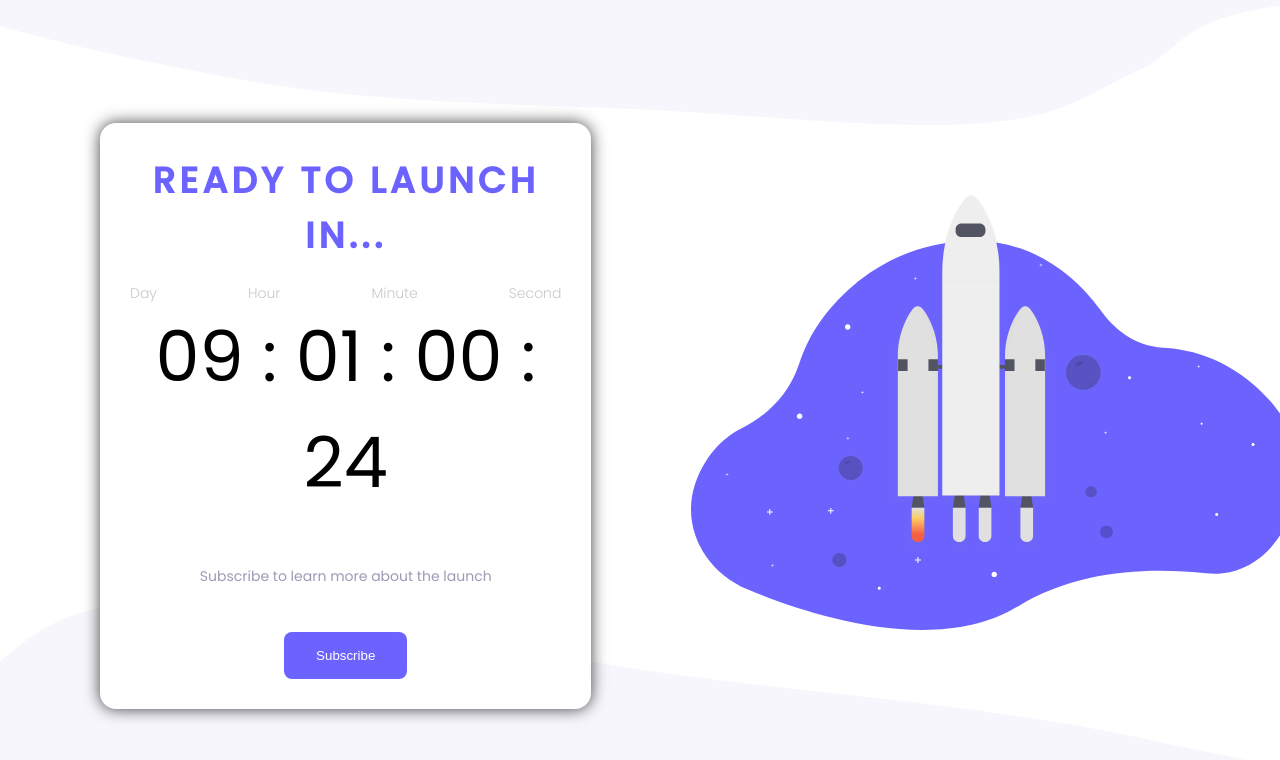
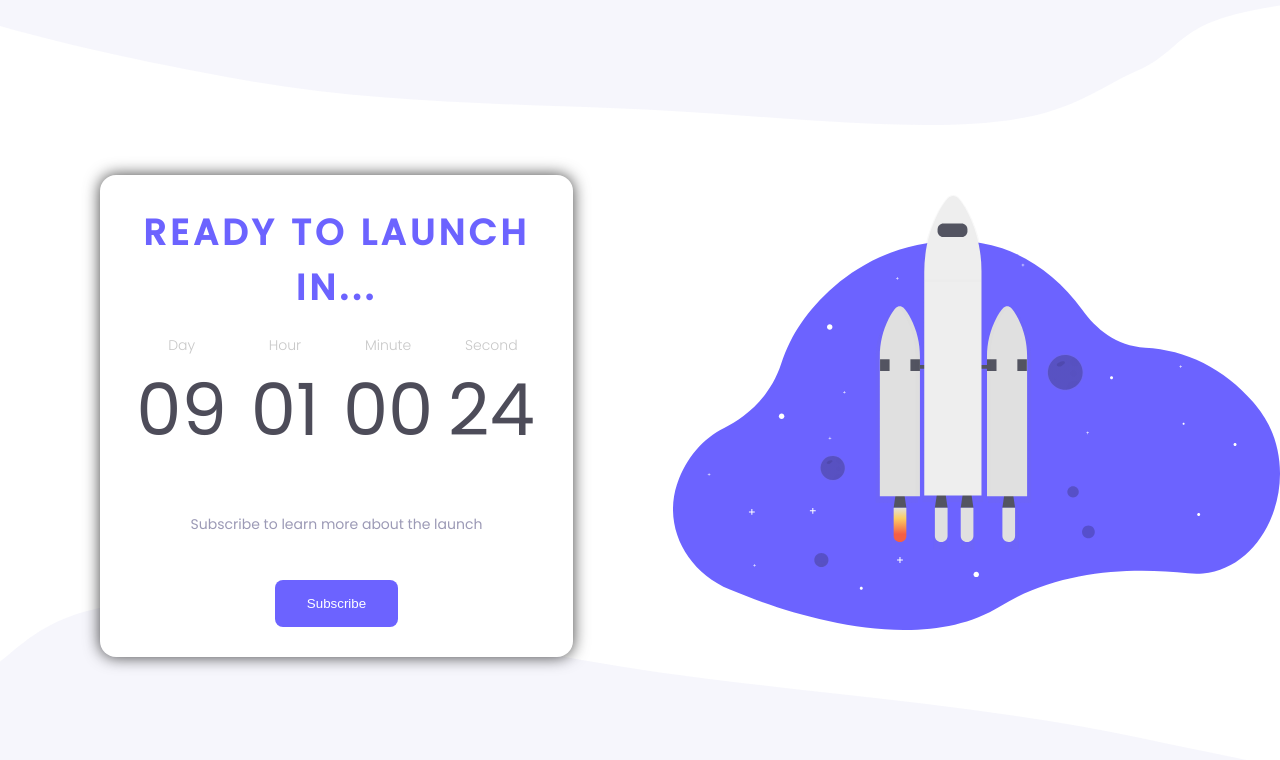
Before and after one commit to ngustavo80/countdownPage, a plain HTML site: page index.html in a window 1280 px wide. Drawn offline with Linux system fonts and the light colour scheme.

Commit message:
Refactoring countdown

```diff
--- a/index.html
+++ b/index.html
@@ -16,18 +16,25 @@
   <main>
       <section class="card">
         <div class="countdown">
-          <span>Ready to launch in...</span>
-
-            <div class="time">
+          <strong>Ready to launch in...</strong>
               <div class="time-type">
-                <p>Day</p>
-                <p>Hour</p>
-                <p>Minute</p>
-                <p>Second</p>
+                <div>
+                  <span id="days">Day</span>
+                  <p class="day"></p>
+                </div>
+                <div>
+                  <span id="hours">Hour</span>
+                  <p class="hour"></p>
+                </div>
+                <div>
+                  <span id="minutes">Minute</span>
+                  <p class="minute"></p>
+                </div>
+                <div>
+                  <span id="seconds">Second</span>
+                  <p class="second"></p>
+                </div>
               </div>
-              <strong id="time-left"></strong>
-            </div>
-        </div>
 
         <div class="subscribe">
           <p>Subscribe to learn more about the launch</p>
--- a/script.js
+++ b/script.js
@@ -1,5 +1,8 @@
 var launchDay = new Date('Aug 1, 2023 15:00:00').getTime()
-const countDownElement = document.querySelector('#time-left')
+const dayCounterElement = document.querySelector('.day')
+const hourCounterElement = document.querySelector('.hour')
+const minuteCounterElement = document.querySelector('.minute')
+const secondCounterElement = document.querySelector('.second')
 
 var countDown = setInterval(function() {
   var currentDay = new Date().getTime()
@@ -16,7 +19,10 @@ var countDown = setInterval(function() {
   minutes = minutes < 10 ? '0' + minutes : minutes
   seconds = seconds < 10 ? '0' + seconds : seconds
 
-  countDownElement.innerHTML = days + ' : ' + hours + ' : ' + minutes + ' : ' + seconds
+  dayCounterElement.innerHTML = days
+  hourCounterElement.innerHTML = hours
+  minuteCounterElement.innerHTML = minutes
+  secondCounterElement.innerHTML = seconds
 
   if (timeLeftToLaunch < 0) {
     clearInterval(timeLeftToLaunch)
--- a/style.css
+++ b/style.css
@@ -43,7 +43,7 @@ section.card {
   box-shadow: 0px 0px 16px 0px rgba(0,0,0,0.75);
 }
 
-div.countdown span {
+div.countdown strong {
   display: block;
   color: var(--purple);
   font-size: 36px;
@@ -55,29 +55,35 @@ div.countdown span {
 }
 
 div.time-type {
-  display: flex;
-  justify-content: center;
+  display: grid;
+  grid-template-columns: 1fr 1fr 1fr 1fr;
+  margin-bottom: 50px;
 }
 
-div.time-type p {
+div.time-type div {
+  display: flex;
+  flex-direction: column;
+  justify-content: center;
+  align-items: center;
+}
+
+div.time-type div span {
   color: var(--light-grey);
   font-size: 14px;
   font-weight: 300;
-  margin-right: 91px;
 }
 
-div.time-type p:last-child {
-  margin-right: 0;
+div.time-type div p {
+  color: var(--black);
+  font-family: 'Poppins', sans-serif;
+  font-size: 72px;
+  font-weight: 400;
 }
 
-div.time {
+div.time-left {
   display: flex;
-  flex-direction: column;
+  align-items: center;
   justify-content: center;
-  margin-bottom: 50px;
-}
-
-div.time strong {
   font-size: 70px;
   font-weight: 400;
 }
```
